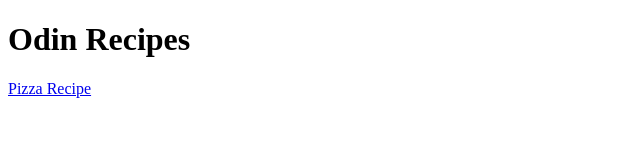
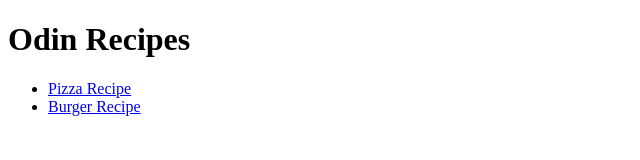
Before and after one commit to abdullah3480/Odin-recipes, a plain HTML site: page index.html in a window 1280 px wide. Shown: the whole page, without its empty margins (0-640 px from the left). Drawn offline with Linux system fonts and the light colour scheme.

Commit message:
added a link to burger recipe in home

```diff
--- a/index.html
+++ b/index.html
@@ -7,6 +7,11 @@
 </head>
 <body>
     <h1>Odin Recipes</h1>
-    <a href="recipes/pizza.html" >Pizza Recipe</a>
+    <ul>
+        <li>
+    <a href="recipes/pizza.html" >Pizza Recipe</a></li>
+    <li>
+    <a href="recipes/burger.html" >Burger Recipe</a></li>
+    </ul>
 </body>
 </html>
```
